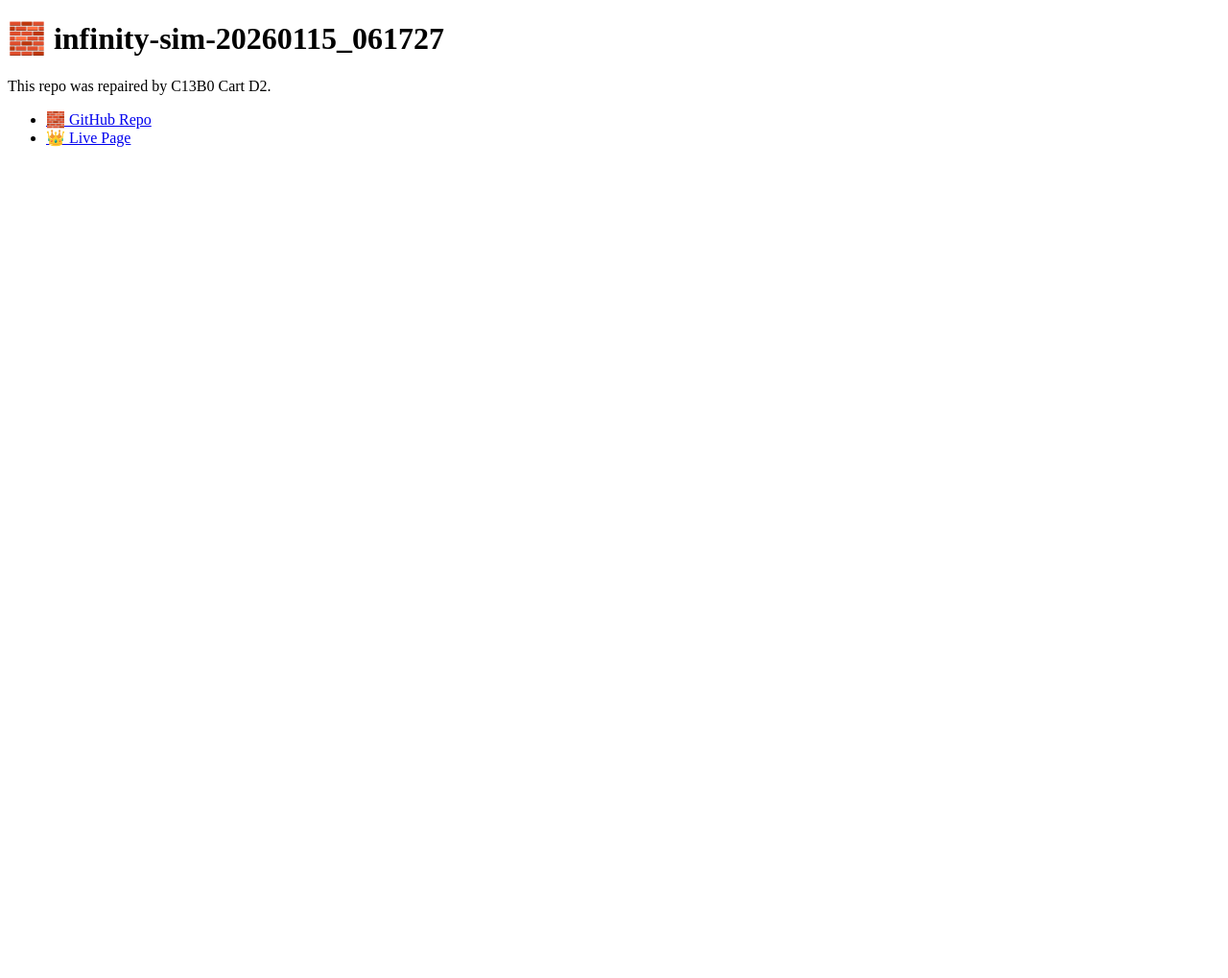
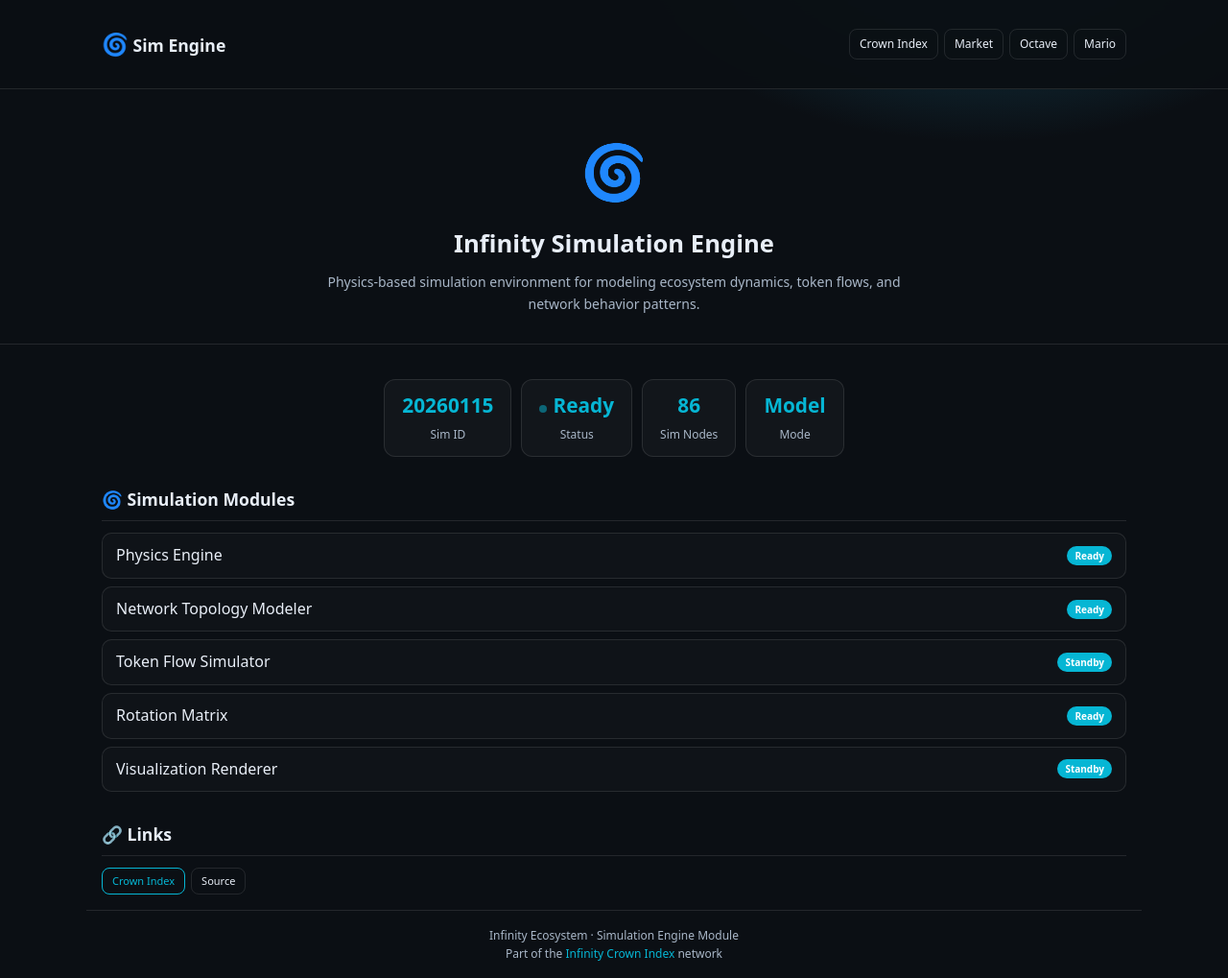
Before and after one commit to pewpi-infinity/infinity-sim-20260115_061727, a plain HTML site: page index.html in a window 1280 px wide. Shown: the whole page at 96% size. Before the commit the page ends 800 px from the top, so only its background shows below. Drawn offline with Linux system fonts and the light colour scheme.

Commit message:
Deploy sim index - Infinity ecosystem

```diff
--- a/index.html
+++ b/index.html
@@ -1,15 +1,145 @@
-<!doctype html>
-<html>
-<head>
-<meta charset="utf-8">
-<title>infinity-sim-20260115_061727</title>
-</head>
-<body>
-<h1>🧱 infinity-sim-20260115_061727</h1>
-<p>This repo was repaired by C13B0 Cart D2.</p>
-<ul>
-  <li><a href="https://github.com/pewpi-infinity/infinity-sim-20260115_061727">🧱 GitHub Repo</a></li>
-  <li><a href="https://pewpi-infinity.github.io/infinity-sim-20260115_061727/">👑 Live Page</a></li>
-</ul>
-</body>
-</html>
+<!doctype html><html lang="en"><head>
+<meta charset="utf-8"><meta name="viewport" content="width=device-width,initial-scale=1">
+<title>Simulation Engine - 20260115_0</title>
+<style>
+:root {
+  --bg: #0b0f14;
+  --panel: #0f1620;
+  --line: rgba(255,255,255,.1);
+  --text: #e8eef7;
+  --muted: #a9b7c8;
+  --accent: #06b6d4;
+  --accent2: #22d3ee;
+}
+* { box-sizing: border-box; margin: 0; padding: 0; }
+body {
+  background: radial-gradient(800px 500px at 80% -10%, #164e63, transparent 50%), var(--bg);
+  color: var(--text);
+  font-family: system-ui, -apple-system, sans-serif;
+  line-height: 1.6;
+  min-height: 100vh;
+}
+a { color: var(--accent); text-decoration: none; }
+a:hover { text-decoration: underline; }
+.wrap { max-width: 1100px; margin: auto; padding: 16px; }
+header {
+  position: sticky; top: 0; z-index: 10;
+  background: rgba(11,15,20,.95);
+  backdrop-filter: blur(10px);
+  border-bottom: 1px solid var(--line);
+  padding: 12px 16px;
+}
+.hdr { display: flex; gap: 12px; align-items: center; flex-wrap: wrap; }
+.brand { font-weight: 800; font-size: 1.1rem; white-space: nowrap; }
+.brand-icon { font-size: 1.4rem; }
+.nav { display: flex; gap: 6px; flex-wrap: wrap; margin-left: auto; }
+.nav a {
+  font-size: 12px; padding: 5px 10px;
+  border: 1px solid var(--line); border-radius: 8px;
+  white-space: nowrap; color: var(--text);
+}
+.nav a:hover { background: rgba(255,255,255,.06); text-decoration: none; }
+.hero {
+  text-align: center; padding: 40px 16px 30px;
+  border-bottom: 1px solid var(--line);
+}
+.hero-icon { font-size: 3.5rem; margin-bottom: 12px; }
+.hero h1 { font-size: 1.6rem; font-weight: 800; margin-bottom: 8px; }
+.hero p { color: var(--muted); max-width: 600px; margin: auto; font-size: 14px; }
+.stats { display: flex; gap: 10px; flex-wrap: wrap; justify-content: center; margin: 20px 0; }
+.stat {
+  border: 1px solid var(--line); border-radius: 12px;
+  padding: 10px 18px; text-align: center;
+  background: rgba(255,255,255,.03);
+}
+.stat strong { display: block; font-size: 1.3rem; color: var(--accent); }
+.stat span { font-size: 12px; color: var(--muted); }
+.grid { display: grid; grid-template-columns: repeat(auto-fill, minmax(300px, 1fr)); gap: 12px; margin-top: 20px; }
+.card {
+  border: 1px solid var(--line); border-radius: 14px;
+  padding: 16px; background: rgba(255,255,255,.03);
+  transition: border-color .2s, transform .2s;
+}
+.card:hover { border-color: var(--accent); transform: translateY(-2px); }
+.card-title { font-weight: 700; font-size: 14px; margin-bottom: 4px; }
+.card-desc { font-size: 12px; color: var(--muted); margin-bottom: 10px; }
+.card-links { display: flex; gap: 6px; flex-wrap: wrap; }
+.btn {
+  font-size: 11px; padding: 4px 10px;
+  border: 1px solid var(--line); border-radius: 8px;
+  color: var(--text); background: transparent;
+  cursor: pointer; text-decoration: none;
+}
+.btn:hover { background: rgba(255,255,255,.06); text-decoration: none; }
+.btn-accent { border-color: var(--accent); color: var(--accent); }
+section { margin-top: 30px; }
+section h2 { font-size: 1.1rem; font-weight: 700; margin-bottom: 12px; padding-bottom: 8px; border-bottom: 1px solid var(--line); }
+.tiny { font-size: 11px; color: var(--muted); }
+footer {
+  border-top: 1px solid var(--line);
+  margin-top: 40px; padding: 16px 0;
+  text-align: center; font-size: 12px; color: var(--muted);
+}
+.pulse { animation: pulse 2s ease-in-out infinite; }
+@keyframes pulse { 0%,100% { opacity: 1; } 50% { opacity: .5; } }
+.status-dot { display: inline-block; width: 8px; height: 8px; border-radius: 50%; background: var(--accent); margin-right: 6px; }
+.module-list { list-style: none; }
+.module-list li {
+  padding: 10px 14px; border: 1px solid var(--line); border-radius: 10px;
+  margin-bottom: 8px; display: flex; justify-content: space-between; align-items: center;
+  background: rgba(255,255,255,.02);
+}
+.module-list li:hover { border-color: var(--accent); }
+.tag { font-size: 10px; padding: 2px 8px; border-radius: 99px; background: var(--accent); color: #fff; font-weight: 600; }
+</style>
+</head><body>
+<header><div class="wrap hdr">
+  <span class="brand"><span class="brand-icon">&#x1F300;</span> Sim Engine</span>
+
+    <nav class="nav">
+      <a href="https://pewpi-infinity.github.io/infinity-crown-index/">Crown Index</a>
+      <a href="https://pewpi-infinity.github.io/infinity-spark-market/">Market</a>
+      <a href="https://pewpi-infinity.github.io/smug_look/">Octave</a>
+      <a href="https://pewpi-infinity.github.io/MARIO-TOKENS/">Mario</a>
+    </nav>
+</div></header>
+
+<div class="hero">
+  <div class="hero-icon">&#x1F300;</div>
+  <h1>Infinity Simulation Engine</h1>
+  <p>Physics-based simulation environment for modeling ecosystem dynamics, token flows, and network behavior patterns.</p>
+</div>
+
+<div class="wrap">
+  <div class="stats">
+    <div class="stat"><strong>20260115</strong><span>Sim ID</span></div>
+    <div class="stat"><strong><span class="status-dot pulse"></span>Ready</strong><span>Status</span></div>
+    <div class="stat"><strong>86</strong><span>Sim Nodes</span></div>
+    <div class="stat"><strong>Model</strong><span>Mode</span></div>
+  </div>
+
+  <section>
+    <h2>&#x1F300; Simulation Modules</h2>
+    <ul class="module-list">
+      <li><span>Physics Engine</span><span class="tag">Ready</span></li>
+      <li><span>Network Topology Modeler</span><span class="tag">Ready</span></li>
+      <li><span>Token Flow Simulator</span><span class="tag">Standby</span></li>
+      <li><span>Rotation Matrix</span><span class="tag">Ready</span></li>
+      <li><span>Visualization Renderer</span><span class="tag">Standby</span></li>
+    </ul>
+  </section>
+
+  <section>
+    <h2>&#x1F517; Links</h2>
+    <div class="card-links">
+      <a class="btn btn-accent" href="https://pewpi-infinity.github.io/infinity-crown-index/">Crown Index</a>
+      <a class="btn" href="https://github.com/pewpi-infinity/infinity-sim-20260115_061727" target="_blank">Source</a>
+    </div>
+  </section>
+</div>
+
+<footer class="wrap">
+  Infinity Ecosystem &middot; Simulation Engine Module<br>
+  Part of the <a href="https://pewpi-infinity.github.io/infinity-crown-index/">Infinity Crown Index</a> network
+</footer>
+</body></html>
```
